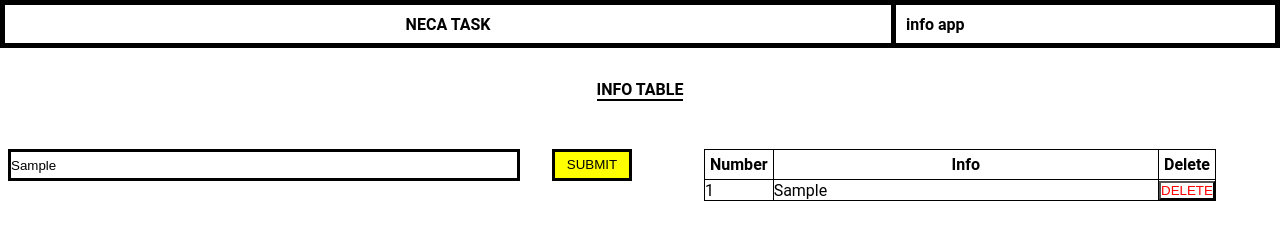
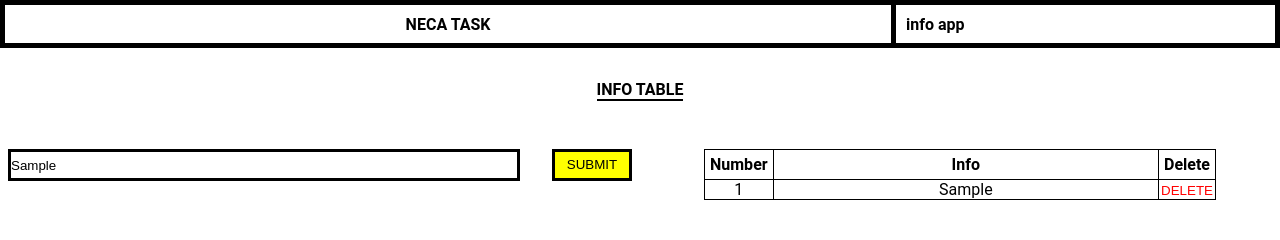
Before and after one commit to inquityy1/JS, a plain HTML site: page 4 My task/index.html in a window 1280 px wide. Both pictures are taken after typing "Sample" into the empty fields and a click on the button "SUBMIT". Drawn offline with Linux system fonts and the light colour scheme.

Commit message:
adding delete button with delete function

```diff
--- a/4 My task/js/script.js
+++ b/4 My task/js/script.js
@@ -6,7 +6,12 @@
   const cell3 = row.insertCell(2);
   cell1.innerHTML = 1;
   cell2.innerHTML = myText.value;
-  cell3.innerHTML = '<button id="btn" name="btn">DELETE</button>';
+  cell3.innerHTML =
+    '<button id="delete" onclick="myDeleteFunction()" name="delete">DELETE</button>';
+}
+
+function myDeleteFunction() {
+  document.getElementById("myTable").deleteRow(1);
 }
 
 document.getElementById("submit").addEventListener("click", upload);
--- a/4 My task/style/style.css
+++ b/4 My task/style/style.css
@@ -93,6 +93,12 @@
   width: 50%;
 }
 
+tr,
+td {
+  border: 1px solid black;
+  text-align: center;
+}
+
 main .table table {
   border-collapse: collapse;
   width: 80%;
@@ -110,12 +116,18 @@
   width: 80%;
 }
 
-#btn {
+#delete {
   color: red;
   background: white;
+  border: none;
+  transition: background 1s ease;
 }
 
-tr,
-td {
-  border: 1px solid black;
+#delete:hover {
+  background-color: violet;
 }
+
+#delete:active {
+  background-color: black;
+  color: white;
+}
```
